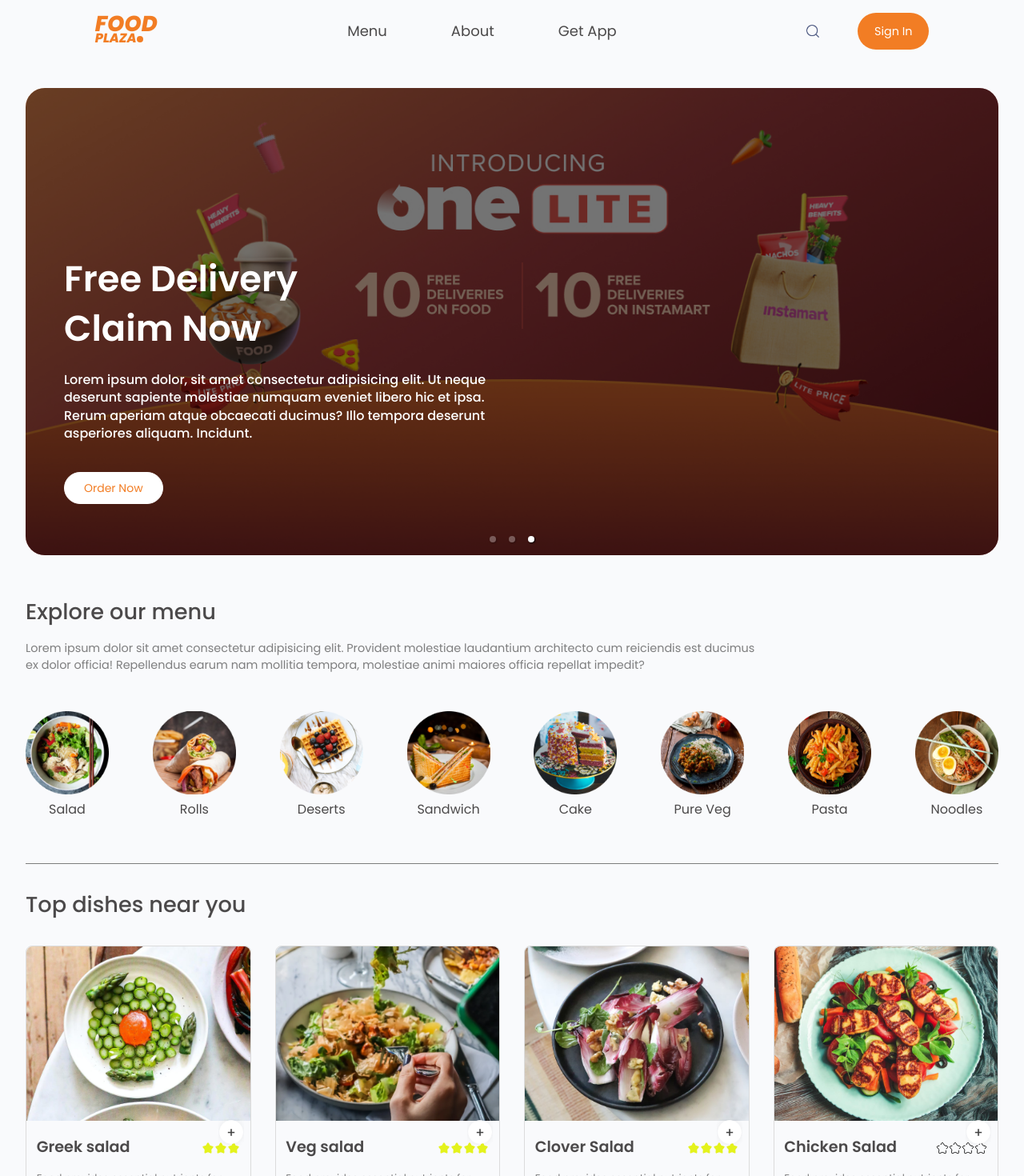
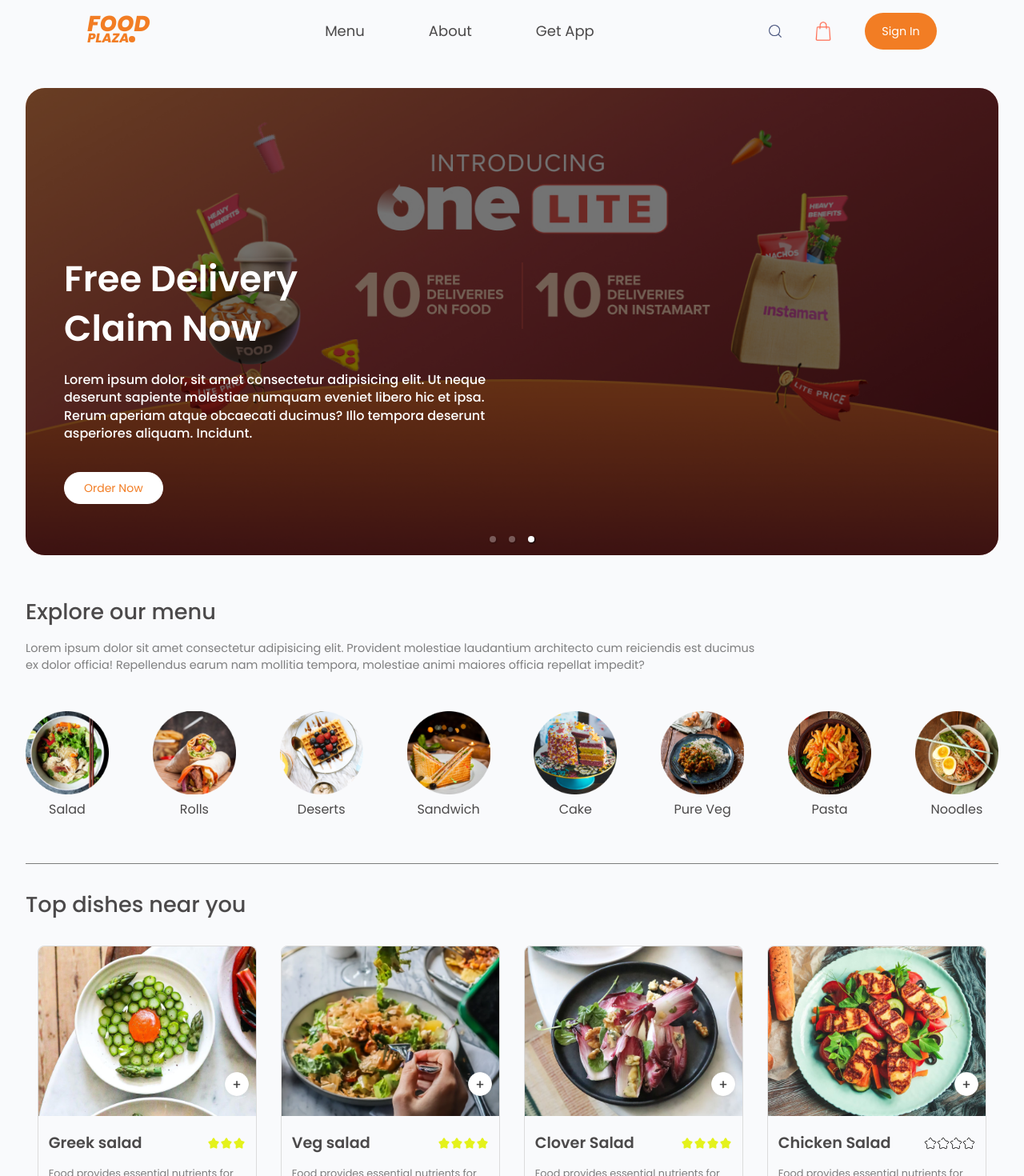
Before and after one commit to mandar-saiyan87/foodplaza---food-order, a React (Create React App) app: page / in a window 1280 px wide. Shown: the top 1470 px of the page at 80% size. Built offline with nearby package versions, Linux system fonts and the light colour scheme.

Commit message:
responsive issue resolved

```diff
--- a/src/components/DishCard.jsx
+++ b/src/components/DishCard.jsx
@@ -19,7 +19,7 @@
   return (
     <>
       <div className='dcard'>
-        <div>
+        <div className='dcard_image'>
           <div className='prodoverlay'>
             <img src={item.image} alt={item.name} className='prodimg' />
           </div>
--- a/src/index.css
+++ b/src/index.css
@@ -154,6 +154,10 @@
   margin: 2rem 0;
 }
 
+.row {
+  margin: 0;
+}
+
 /* ********************* Navbar ********************* */
 
 /* ***** LOGO ******* */
@@ -234,12 +238,19 @@
 .nav-end {
   display: flex;
   align-items: center;
-  gap: 3rem;
+  gap: 2.5rem;
 }
 
 .search_ico {
   width: 1rem;
   height: 1rem;
+  cursor: pointer;
+}
+
+.shopping_bag {
+  width: 1.5rem;
+  height: 1.5rem;
+  cursor: pointer;
 }
 
 .sign_in {
@@ -356,7 +367,6 @@
   margin: 1rem 0;
   border-radius: 0.5rem;
   color: var(--secondary-color);
-  position: relative;
   border: 1px solid rgb(220, 220, 220);
 }
 
@@ -405,9 +415,13 @@
   justify-content: space-between;
 }
 
+.dcard_image {
+  position: relative;
+}
+
 .addqty {
   position: absolute;
-  top: 13.5rem;
+  bottom: 1.5rem;
   right: 0.5rem;
 }
 
@@ -431,6 +445,7 @@
   align-items: center;
   justify-content: center;
   column-gap: 5rem;
+  background-color: rgb(232, 232, 232);
 }
 
 .app_links {
@@ -450,7 +465,8 @@
   color: white;
 }
 
-.footer_main .desc {
+
+.footer_logo .desc {
   font-size: 0.9rem;
   margin: 1rem 0;
 }
--- a/src/pages/Homepage/Footer.jsx
+++ b/src/pages/Homepage/Footer.jsx
@@ -6,36 +6,36 @@
 function Footer() {
   return (
     <>
-      <div className='app_download'>
+      <div id="getapp" className='app_download'>
         <p className='section_title app_download_text'>For better experience,download <br />the app now</p>
         <div className='app_links'>
           <img src={assets.google_store} alt="playstore" />
           <img src={assets.app_store2} alt="appstore" />
         </div>
       </div>
-
-        <div className='footer_main'>
-          <div className='footer_logo'>
+      <div>
+        <Row className='footer_main' lg={4} md={3} sm={2}>
+          <Col className='footer_logo'>
             <Logo2 />
             <p className='desc'>Lorem ipsum dolor sit amet consectetur adipisicing elit. Cum natus nobis aliquid quis,
               sapiente minima?</p>
-          </div>
-          <div>
+          </Col>
+          <Col>
             <ul>
               <li>About Us</li>
               <li>FAQ</li>
               <li>Terms & Conditions</li>
               <li>Privacy Policy</li>
             </ul>
-          </div>
-          <div>
+          </Col>
+          <Col>
             <ul>
               <li>Careers</li>
               <li>Become a partner</li>
               <li>Help & Support</li>
             </ul>
-          </div>
-          <div>
+          </Col>
+          <Col className='contact'>
             <h5>Get in touch</h5>
             <p>1635, Some Block<br></br>some street, some city<br></br>123456</p>
             <p>+91-9167949688</p>
@@ -45,8 +45,10 @@
               <img src={assets.instagram_ico} alt="instagram" />
               <img src={assets.twitter_ico} alt="twitter" />
             </div>
-          </div>
-        </div >
+
+          </Col>
+        </Row >
+      </div>
     </>
   )
 }
--- a/src/pages/Homepage/sections/Section3.jsx
+++ b/src/pages/Homepage/sections/Section3.jsx
@@ -8,7 +8,7 @@
 function Section3() {
   return (
     <>
-      <div className='section_main'>
+      <div id="menu" className='section_main'>
         <div className='section_desc'>
           <p className='section_title'>Top dishes near you</p>
         </div>
--- a/src/pages/Navbar.jsx
+++ b/src/pages/Navbar.jsx
@@ -4,20 +4,36 @@
 
 function Navbar() {
 
-  const navmenu = ['Menu', 'About', 'Get App']
+  const navmenu = [
+    {
+      name: 'Menu',
+      href: '#menu'
+    },
+    {
+      name: 'About',
+      href: '#'
+    },
+    {
+      name: 'Get App',
+      href: '#getapp'
+    }
+  ]
 
   return (
     <div className='nav_main'>
       <Logo />
       <ul className='nav_menu'>
-        {navmenu.map((menu, index) => (
-          <li key={index} className='nav_menu'>{menu}</li>
+        {navmenu.map((menu) => (
+          <a href={menu.href} key={menu.name}>
+            <li className='nav_menu'>{menu.name}</li>
+          </a>
+
         ))}
       </ul>
 
       <div className='nav-end'>
         <img src={assets.search_icon} alt="search" className='search_ico' />
-
+        <img src={assets.bag_icon} alt="cart" className='shopping_bag' />
         <button className='sign_in'>
           Sign In
         </button>
--- a/src/responsive.css
+++ b/src/responsive.css
@@ -165,6 +165,57 @@
     margin: 0.5rem 0;
   }
 
+  .footer_main {
+    padding: 0.8rem;
+    background-color: var(--primary-color);
+    color: white;
+  }
+
+
+  .footer_logo .desc {
+    font-size: 0.6rem;
+    margin: 1rem 0;
+  }
+
+  .footer_main ul li {
+    margin-bottom: 1rem;
+    font-size: 0.9rem;
+  }
+
+  .footer_main h5 {
+    margin-bottom: 1rem;
+  }
+
+  .git p {
+    font-size: smaller;
+  }
+
+  .email {
+    font-weight: 500;
+    margin-top: 0.2rem;
+  }
+
+  .contact {
+    font-size: 1rem;
+  }
+
+  .contact h5 {
+    margin-top: 1rem;
+  }
+
+  .social {
+    display: flex;
+    column-gap: 2rem;
+    margin: 1rem 0;
+
+  }
+
+  .social img {
+    width: 1.6rem;
+    border-radius: 0.5rem;
+    cursor: pointer;
+  }
+
 }
 
 @media (max-width: 375px) {}
```
